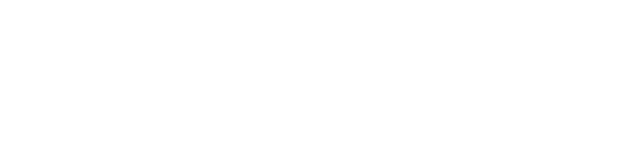
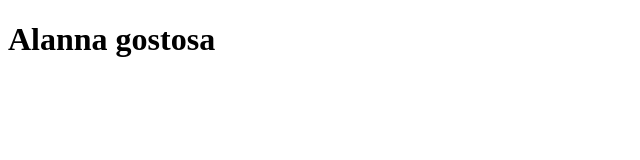
Before and after one commit to michelotto10/Projeto-1, a plain HTML site: page index.html in a window 1280 px wide. Shown: the whole page, without its empty margins (0-640 px from the left). Drawn offline with Linux system fonts and the light colour scheme.

Commit message:
Alanna gostosa

```diff
--- a/index.html
+++ b/index.html
@@ -6,5 +6,6 @@
 	<title>Michelotto</title>
 </head>
 <body>
+	<h1>Alanna gostosa<h1>
 </body>
 </html
```
